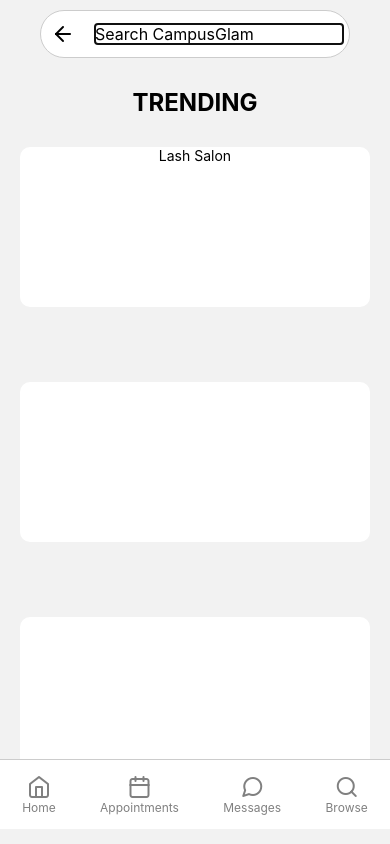
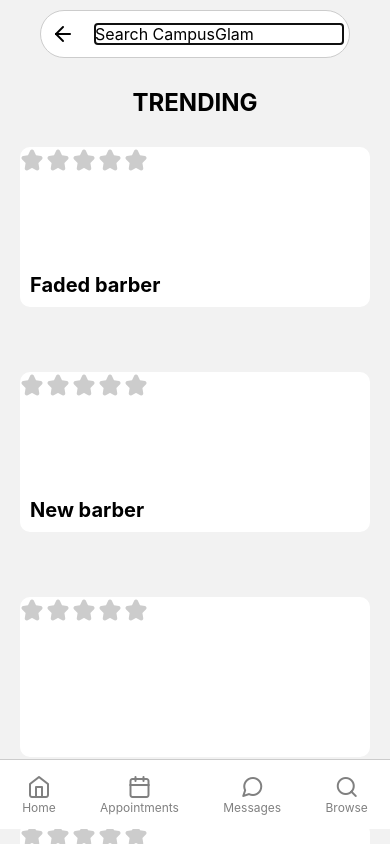
Before and after one commit to ConnorDelacruz14/CampusGlam, a React Native app: screen /Search in a window 390 px wide. Built offline with nearby package versions, Linux system fonts and the light colour scheme.

Commit message:
Search and profile stuff

```diff
--- a/App.js
+++ b/App.js
@@ -5,6 +5,7 @@
 import Search from "./pages/Search";
 import Appointments from "./pages/Appointments";
 import Messages from "./pages/Messages";
+import Profile from "./pages/Profile";
 import { GestureHandlerRootView } from "react-native-gesture-handler";
 
 const Stack = createNativeStackNavigator();
@@ -32,6 +33,11 @@
         component={Messages}
         options={{ headerShown: false }}
       />
+      <Stack.Screen
+        name="Profile"
+        component={Profile}
+        options={{ headerShown: false }}
+      />
     </Stack.Navigator>
   );
 }
--- /dev/null
+++ b/components/SearchBar.js
@@ -0,0 +1,48 @@
+import React from "react";
+import { TextInput, TouchableOpacity } from "react-native";
+import { Feather } from "@expo/vector-icons";
+import { useNavigation } from "@react-navigation/native";
+
+const SearchBar = (props) => {
+  const navigation = useNavigation();
+
+  const handlePress = () => {
+    navigation.navigate("Search");
+  };
+
+  return (
+    <TouchableOpacity style={styles.searchContainer} onPress={handlePress}>
+      <Feather name="search" size={24} color="#808080" style={styles.icon} />
+      <TextInput
+        style={styles.input}
+        placeholder="Search CampusGlam"
+        onFocus={handlePress}
+        editable={props.can_edit}
+      />
+    </TouchableOpacity>
+  );
+};
+
+const styles = {
+  searchContainer: {
+    display: "flex",
+    flexDirection: "row",
+    alignItems: "center",
+    backgroundColor: "#fff",
+    borderRadius: 30,
+    borderColor: "#ccc",
+    borderWidth: 1,
+    padding: 10,
+    margin: 10,
+    shadowColor: "#000",
+    shadowOffset: {
+      width: 0,
+      height: 2,
+    },
+    shadowOpacity: 0.15,
+    shadowRadius: 3.84,
+    elevation: 5,
+  },
+};
+
+export default SearchBar;
--- a/pages/Home.js
+++ b/pages/Home.js
@@ -1,45 +1,15 @@
-import React, { useState } from "react";
-import {
-  TextInput,
-  StyleSheet,
-  View,
-  Image,
-  TouchableOpacity,
-  Text,
-} from "react-native";
+import React from "react";
+import { StyleSheet, View, Image, Text, ScrollView } from "react-native";
 import { Feather } from "@expo/vector-icons";
 import { useNavigation } from "@react-navigation/native";
 import NavBar from "../components/NavBar";
 import HorizontalSwipeList from "../components/HorizontalSwipeList";
 import ProfileIcon from "../components/ProfileIcon";
 import Option from "../components/Options";
-
-function SearchBar() {
-  const navigation = useNavigation();
-
-  const handlePress = () => {
-    navigation.navigate("Search");
-  };
-
-  const handleFocus = () => {
-    navigation.navigate("Search");
-  };
-
-  return (
-    <TouchableOpacity style={styles.searchContainer} onPress={handlePress}>
-      <Feather name="search" size={24} color="#808080" style={styles.icon} />
-      <TextInput
-        style={styles.input}
-        placeholder="Search CampusGlam"
-        onFocus={handleFocus}
-        onPress={handlePress}
-        editable={false}
-      />
-    </TouchableOpacity>
-  );
-}
+import SearchBar from "../components/SearchBar";
 
 export default function Home() {
+  const navigation = useNavigation();
   return (
     <View style={styles.container}>
       <View style={styles.logoContainer}>
@@ -62,10 +32,14 @@
             size={24}
             color="#808080"
             style={{ marginLeft: 0, marginRight: 25 }}
+            onPress={() => {
+              navigation.navigate("Profile");
+            }}
           ></Feather>
         </View>
       </View>
-      <SearchBar />
+      <SearchBar can_edit={false} />
+      <ScrollView>
         <Option />
         <View style={styles.swipeListsContainer}>
           <HorizontalSwipeList title="Featured" />
@@ -73,6 +47,7 @@
           <ProfileIcon name="Connor" />
           <ProfileIcon name="Matthew" />
         </View>
+      </ScrollView>
       <NavBar />
     </View>
   );
@@ -95,25 +70,6 @@
     width: 100,
     height: 60,
   },
-  searchContainer: {
-    display: "flex",
-    flexDirection: "row",
-    alignItems: "center",
-    backgroundColor: "#fff",
-    borderRadius: 30,
-    borderColor: "#ccc",
-    borderWidth: 1,
-    padding: 10,
-    margin: 10,
-    shadowColor: "#000",
-    shadowOffset: {
-      width: 0,
-      height: 2,
-    },
-    shadowOpacity: 0.15,
-    shadowRadius: 3.84,
-    elevation: 5,
-  },
   swipeListsContainer: {
     flex: 1,
     flexDirection: "column",
--- a/pages/Messages.js
+++ b/pages/Messages.js
@@ -14,7 +14,7 @@
 const styles = StyleSheet.create({
   container: {
     flex: 1,
-    backgroundColor: "#f5f5f5",
+    backgroundColor: "#FFF",
   },
 });
 
--- /dev/null
+++ b/pages/Profile.js
@@ -0,0 +1,23 @@
+import React from "react";
+import { View, StyleSheet, Text, Animated } from "react-native";
+import NavBar from "../components/NavBar";
+import SearchBar from "../components/SearchBar";
+
+const Profile = () => {
+  return (
+    <View style={styles.container}>
+      <SearchBar />
+      <NavBar can_edit={true}></NavBar>
+    </View>
+  );
+};
+
+const styles = StyleSheet.create({
+  container: {
+    paddingTop: 30,
+    flex: 1,
+    backgroundColor: "#FFF",
+  },
+});
+
+export default Profile;
--- a/pages/Search.js
+++ b/pages/Search.js
@@ -1,38 +1,80 @@
-import React, { useEffect, useRef } from "react";
+import React, { useState } from "react";
 import {
   TextInput,
   StyleSheet,
   Text,
   View,
-  TouchableWithoutFeedback,
-  Keyboard,
+  Image,
   ScrollView,
   SafeAreaView,
+  TouchableOpacity,
 } from "react-native";
-import { Feather } from "@expo/vector-icons";
+import { Feather, AntDesign } from "@expo/vector-icons";
 import { useNavigation } from "@react-navigation/native";
 import NavBar from "../components/NavBar";
 
-class UserRectangles extends React.Component {
-  render() {
-    const { text, textStyle } = this.props;
-    return (
-      <View style={styles.rectangle}>
-        <Text style={[styles.rectangleText, textStyle]}>{text}</Text>
+const UserRectangles = ({ text, textStyle, subText }) => {
+  const navigation = useNavigation();
+
+  const handlePress = () => {
+    navigation.navigate("Appointments");
+  };
+
+  return (
+    <TouchableOpacity style={styles.rectangle} onPress={handlePress}>
+      <View style={styles.textContainer}>
+        <Text style={[styles.rectangleText, styles.textBottomLeft, textStyle]}>
+          {text}
+        </Text>
       </View>
-    );
-  }
-}
+      <View style={styles.subTextContainer}>
+        <Text style={styles.subText}>{subText}</Text>
+      </View>
+      <Rating />
+    </TouchableOpacity>
+  );
+};
+
+const Rating = () => {
+  const [selectedRating, setSelectedRating] = useState(0);
+
+  const handleRatingPress = (rating) => {
+    setSelectedRating(rating === selectedRating ? 0 : rating);
+  };
+
+  return (
+    <View style={styles.rating}>
+      {[...Array(5)].map((_, index) => (
+        <TouchableOpacity
+          key={index}
+          onPress={() => handleRatingPress(index + 1)}
+          style={[
+            styles.ratingIconContainer,
+            selectedRating >= index + 1 && styles.selectedRatingIconContainer,
+          ]}
+        >
+          <AntDesign
+            name="star"
+            style={[
+              styles.ratingIcon,
+              selectedRating >= index + 1 && styles.selectedRatingIcon,
+            ]}
+          />
+        </TouchableOpacity>
+      ))}
+    </View>
+  );
+};
 
 export default function Home() {
   const navigation = useNavigation();
-  const searchInputRef = useRef(null);
+  const searchInputRef = React.useRef(null);
 
   const handlePress = () => {
     navigation.navigate("Home");
   };
 
-  useEffect(() => {
+  React.useEffect(() => {
     if (navigation.isFocused()) {
       searchInputRef.current.focus();
     }
@@ -61,18 +103,13 @@
         <View style={styles.contentContainer}>
           <Text style={styles.title}>TRENDING</Text>
           <View style={styles.rectanglesContainer}>
-            <UserRectangles text="Lash Salon" textStyle={styles.textStyle2} />
-            <Text style={styles.textSpacing}>&nbsp;</Text>
+            <UserRectangles text="Faded barber" />
+            <UserRectangles text="New barber" />
             <UserRectangles />
-            <Text style={styles.textSpacing}>&nbsp;</Text>
             <UserRectangles />
-            <Text style={styles.textSpacing}>&nbsp;</Text>
             <UserRectangles />
-            <Text style={styles.textSpacing}>&nbsp;</Text>
             <UserRectangles />
-            <Text style={styles.textSpacing}>&nbsp;</Text>
             <UserRectangles />
-            <Text style={styles.textSpacing}>&nbsp;</Text>
             <UserRectangles />
           </View>
         </View>
@@ -132,15 +169,58 @@
     backgroundColor: "white",
     borderRadius: 10,
     marginBottom: 65,
+    position: "relative",
+  },
+  textContainer: {
+    position: "absolute",
+    bottom: 10,
+    left: 10,
   },
   rectangleText: {
-    textAlign: "center",
+    fontWeight: "bold",
+    fontSize: 20,
   },
-  textSpacing: {
-    height: 10,
-    fontSize: 0, // Hide the text spacing, setting it to zero font size
+  textBottomLeft: {
+    textAlign: "left",
   },
-  // textStyle1: {
-
-  // },
+  subTextContainer: {
+    position: "absolute",
+    bottom: -30,
+    left: 10,
+    marginHorizontal: 50,
+  },
+  subText: {
+    fontSize: 12,
+    color: "gray",
+  },
+  calendarButton: {
+    position: "absolute",
+    bottom: 10,
+    right: 10,
+    backgroundColor: "transparent",
+    borderRadius: 5,
+    padding: 5,
+  },
+  calendarImage: {
+    width: 20,
+    height: 20,
+    resizeMode: "contain",
+  },
+  rating: {
+    flexDirection: "row",
+  },
+  ratingIconContainer: {
+    marginRight: 2,
+  },
+  ratingIcon: {
+    fontSize: 24,
+    color: "#ccc",
+  },
+  selectedRatingIconContainer: {
+    marginRight: 2,
+  },
+  selectedRatingIcon: {
+    color: "gold",
+    opacity: 1,
+  },
 });
```
Lines whose indentation alone changed are shown as unchanged.
